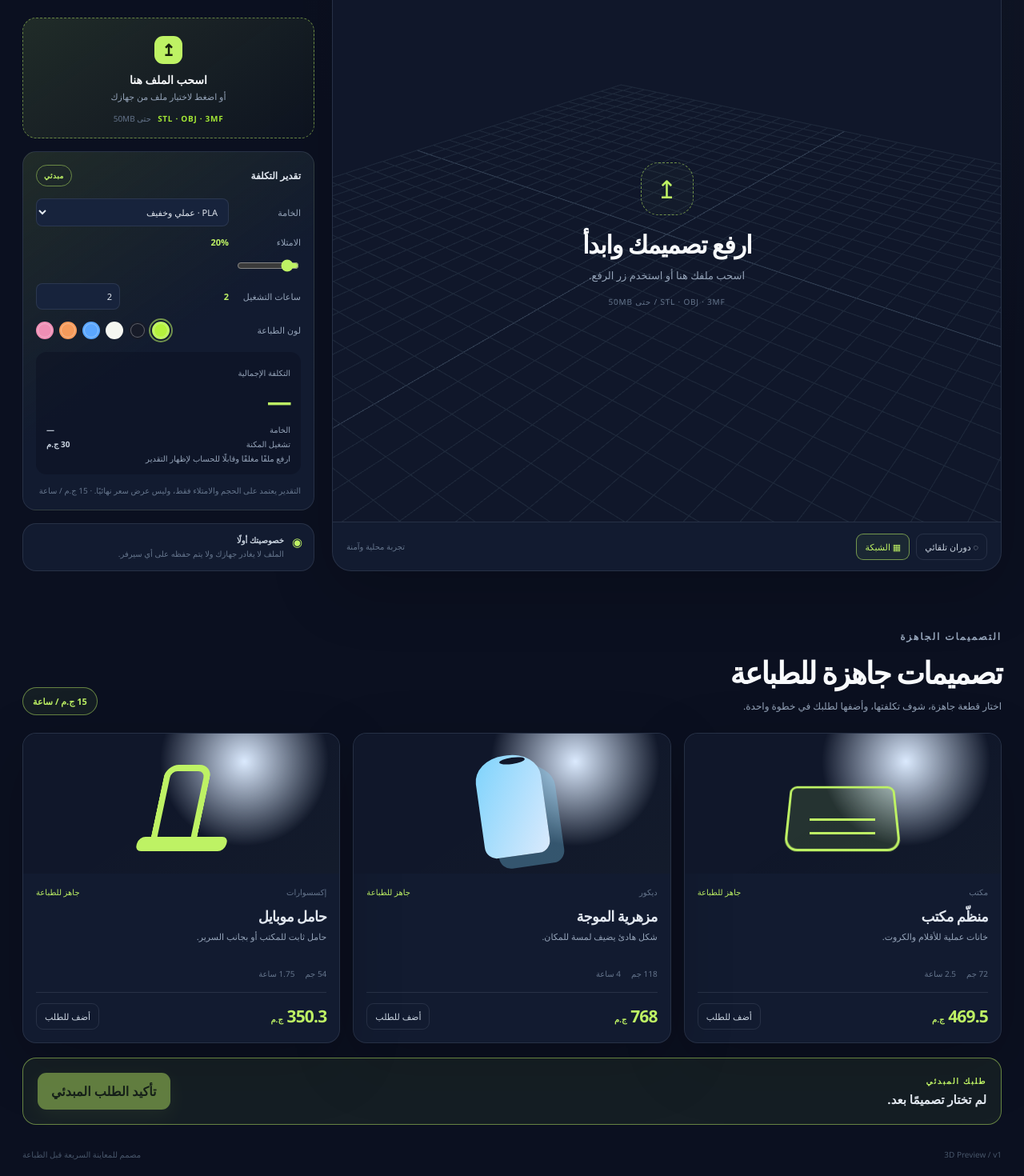
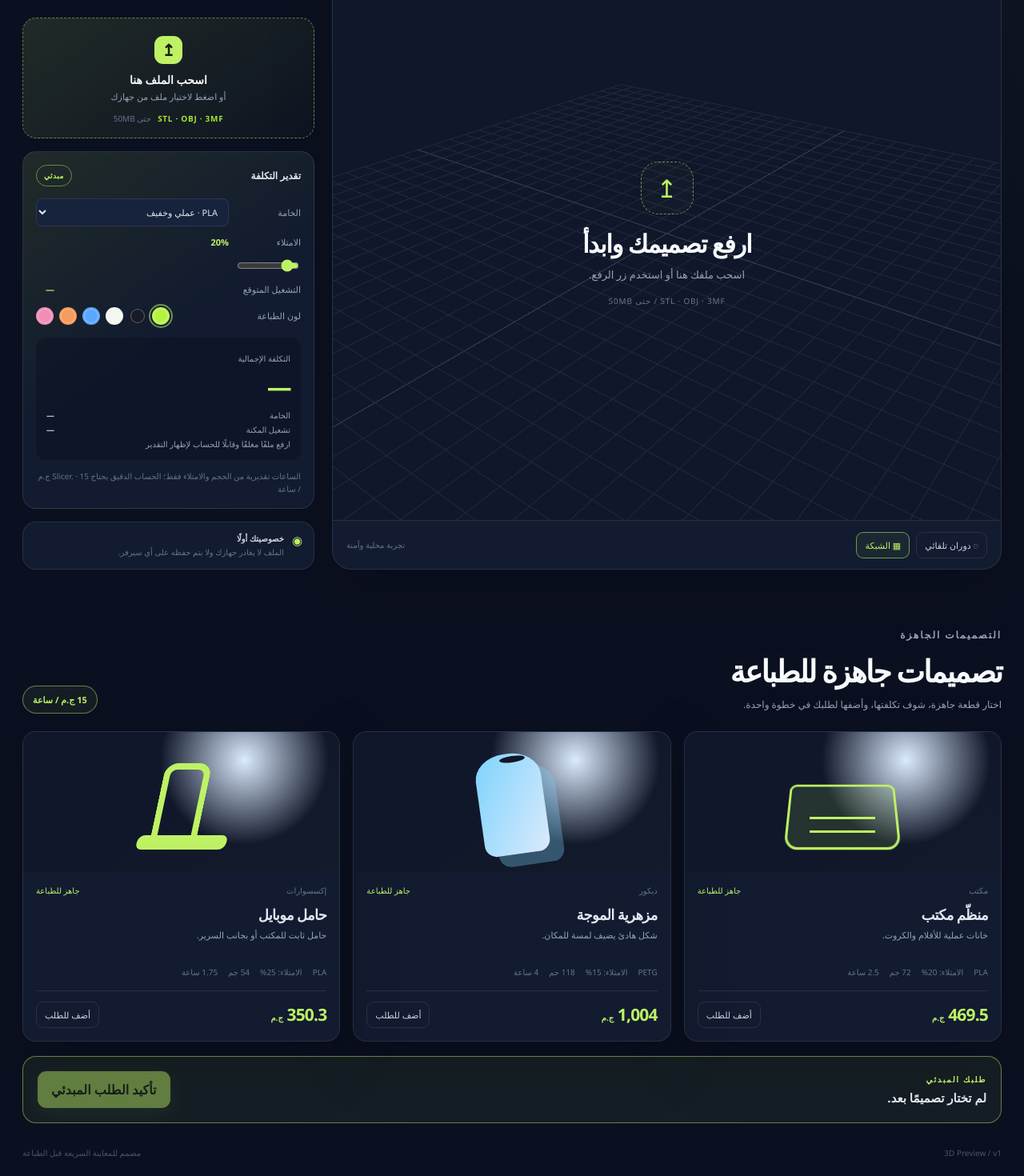
Before and after one commit to muhamaadessam/mojassam-3d, a Next.js app: page / in a window 1280 px wide. Shown: the part 251-1721 px from the top of the page at 80% size. Built offline with nearby package versions, Linux system fonts and the light colour scheme.

Commit message:
Estimate machine hours automatically

```diff
--- a/app/globals.css
+++ b/app/globals.css
@@ -73,6 +73,7 @@ select:focus { border-color: var(--color-brand); }
 .pricing-controls label:last-child { grid-template-columns: 78px 1fr auto; }
 .pricing-controls select, .pricing-controls input { width: 100%; }
 .pricing-controls output { color: var(--color-brand); font-size: 11px; font-weight: 800; }
+.auto-hours output { justify-self: end; }
 input[type='range'] { accent-color: var(--color-brand); }
 .pricing-controls input[type='number'] { min-width: 0; border: 1px solid var(--color-border); border-radius: 8px; padding: 8px 9px; color: var(--color-text-heading); background: var(--color-surface-raised); outline: none; font-size: 11px; }
 .color-picker { display: flex; align-items: center; justify-content: space-between; gap: 12px; margin-top: 15px; color: var(--color-text-muted); font-size: 11px; }
@@ -101,6 +102,7 @@ input[type='range'] { accent-color: var(--color-brand); }
 .store-grid { display: grid; grid-template-columns: repeat(3, minmax(0, 1fr)); gap: 16px; }
 .store-card { min-width: 0; overflow: hidden; border: 1px solid var(--color-border); border-radius: var(--radius-card); background: var(--color-surface); box-shadow: var(--shadow-panel); }
 .product-art { position: relative; height: 175px; overflow: hidden; background: radial-gradient(circle at 70% 20%, var(--color-info-soft), transparent 34%), var(--color-canvas); }
+.product-image { display: block; width: 100%; height: 175px; object-fit: cover; background: var(--color-canvas); }
 .product-art::before, .product-art::after, .product-art span { content: ''; position: absolute; display: block; }
 .product-art::after { inset: 0; background: linear-gradient(145deg, transparent 45%, var(--color-brand-surface-soft)); }
 .product-art.organizer::before { left: 50%; bottom: 30px; width: 132px; height: 76px; border: 3px solid var(--color-brand); border-radius: 9px 9px 16px 16px; background: var(--color-brand-surface-strong); transform: translateX(-50%) perspective(90px) rotateX(8deg); }
@@ -114,7 +116,7 @@ input[type='range'] { accent-color: var(--color-brand); }
 .store-card-meta span:last-child { color: var(--color-brand); }
 .store-card h3 { margin: 11px 0 5px; color: var(--color-text-heading); font-size: 18px; letter-spacing: -.035em; }
 .store-card p { min-height: 34px; margin: 0; color: var(--color-text-muted); font-size: 11px; line-height: 1.6; }
-.product-specs { display: flex; gap: 13px; margin-top: 14px; color: var(--color-text-subtle); font-size: 10px; }
+.product-specs { display: flex; flex-wrap: wrap; gap: 7px 13px; margin-top: 14px; color: var(--color-text-subtle); font-size: 10px; }
 .store-card-footer { display: flex; align-items: center; justify-content: space-between; gap: 10px; margin-top: 16px; padding-top: 13px; border-top: 1px solid var(--color-border); }
 .store-card-footer strong { color: var(--color-brand); font-size: 21px; letter-spacing: -.04em; }
 .store-card-footer small { font-size: 10px; letter-spacing: 0; }
--- a/app/page.tsx
+++ b/app/page.tsx
@@ -21,9 +21,12 @@ type ReadyDesign = {
   descriptionEn: string;
   categoryAr: string;
   categoryEn: string;
+  material: MaterialKey;
+  infill: number;
   weightGrams: number;
   printHours: number;
   artClass: string;
+  image?: string;
 };
 
 type ModelMetadata = {
@@ -59,9 +62,9 @@ const PRINT_COLORS: PrintColor[] = [
   { id: 'pink', ar: 'وردي', en: 'Pink', hex: '#ef8fb5' },
 ];
 const READY_DESIGNS: ReadyDesign[] = [
-  { id: 'desk-organizer', nameAr: 'منظّم مكتب', nameEn: 'Desk organizer', descriptionAr: 'خانات عملية للأقلام والكروت.', descriptionEn: 'Practical slots for pens and cards.', categoryAr: 'مكتب', categoryEn: 'Desk', weightGrams: 72, printHours: 2.5, artClass: 'organizer' },
-  { id: 'wave-vase', nameAr: 'مزهرية الموجة', nameEn: 'Wave vase', descriptionAr: 'شكل هادئ يضيف لمسة للمكان.', descriptionEn: 'A calm form that adds character to a room.', categoryAr: 'ديكور', categoryEn: 'Decor', weightGrams: 118, printHours: 4, artClass: 'vase' },
-  { id: 'phone-stand', nameAr: 'حامل موبايل', nameEn: 'Phone stand', descriptionAr: 'حامل ثابت للمكتب أو بجانب السرير.', descriptionEn: 'A stable stand for your desk or bedside.', categoryAr: 'إكسسوارات', categoryEn: 'Accessories', weightGrams: 54, printHours: 1.75, artClass: 'stand' },
+  { id: 'desk-organizer', nameAr: 'منظّم مكتب', nameEn: 'Desk organizer', descriptionAr: 'خانات عملية للأقلام والكروت.', descriptionEn: 'Practical slots for pens and cards.', categoryAr: 'مكتب', categoryEn: 'Desk', material: 'pla', infill: 20, weightGrams: 72, printHours: 2.5, artClass: 'organizer' },
+  { id: 'wave-vase', nameAr: 'مزهرية الموجة', nameEn: 'Wave vase', descriptionAr: 'شكل هادئ يضيف لمسة للمكان.', descriptionEn: 'A calm form that adds character to a room.', categoryAr: 'ديكور', categoryEn: 'Decor', material: 'petg', infill: 15, weightGrams: 118, printHours: 4, artClass: 'vase' },
+  { id: 'phone-stand', nameAr: 'حامل موبايل', nameEn: 'Phone stand', descriptionAr: 'حامل ثابت للمكتب أو بجانب السرير.', descriptionEn: 'A stable stand for your desk or bedside.', categoryAr: 'إكسسوارات', categoryEn: 'Accessories', material: 'pla', infill: 25, weightGrams: 54, printHours: 1.75, artClass: 'stand' },
 ];
 const COPY = {
   ar: {
@@ -102,7 +105,8 @@ const COPY = {
     petg: 'PETG · أقوى ومتين',
     infill: 'الامتلاء',
     printColor: 'لون الطباعة',
-    printHours: 'ساعات التشغيل',
+    printHours: 'التشغيل المتوقع',
+    autoCalculated: 'محسوبة تلقائيًا',
     hourlyRate: (rate: string) => `${rate} ج.م / ساعة`,
     materialCost: 'الخامة',
     machineCost: 'تشغيل المكنة',
@@ -110,7 +114,7 @@ const COPY = {
     approxPrice: 'السعر التقريبي',
     weightDetails: (weight: string, rate: string) => `وزن متوقع ${weight} جم · سعر ${rate} ج.م/جم`,
     noEstimate: 'ارفع ملفًا مغلقًا وقابلًا للحساب لإظهار التقدير',
-    estimateNote: 'التقدير يعتمد على الحجم والامتلاء فقط، وليس عرض سعر نهائيًا.',
+    estimateNote: 'الساعات تقديرية من الحجم والامتلاء فقط؛ الحساب الدقيق يحتاج Slicer.',
     privacyTitle: 'خصوصيتك أولًا',
     privacyBody: 'الملف لا يغادر جهازك ولا يتم حفظه على أي سيرفر.',
     footer: 'مصمم للمعاينة السريعة قبل الطباعة',
@@ -167,7 +171,8 @@ const COPY = {
     petg: 'PETG · stronger and durable',
     infill: 'Infill',
     printColor: 'Print color',
-    printHours: 'Machine hours',
+    printHours: 'Estimated run time',
+    autoCalculated: 'Calculated automatically',
     hourlyRate: (rate: string) => `${rate} EGP / hour`,
     materialCost: 'Material',
     machineCost: 'Machine time',
@@ -175,7 +180,7 @@ const COPY = {
     approxPrice: 'Estimated price',
     weightDetails: (weight: string, rate: string) => `Expected weight ${weight} g · Rate ${rate} EGP/g`,
     noEstimate: 'Upload a closed, measurable file to show an estimate',
-    estimateNote: 'This estimate uses volume and infill only; it is not a final quote.',
+    estimateNote: 'Hours are estimated from volume and infill; exact timing needs a slicer.',
     privacyTitle: 'Privacy first',
     privacyBody: 'Your file never leaves your device or gets saved to a server.',
     footer: 'Built for quick checks before printing',
@@ -217,7 +222,14 @@ function formatNumber(value: number, digits = 1) {
 }
 
 function getReadyPrice(design: ReadyDesign) {
-  return design.weightGrams * MATERIALS.pla.rate + design.printHours * MACHINE_HOURLY_RATE;
+  return design.weightGrams * MATERIALS[design.material].rate + design.printHours * MACHINE_HOURLY_RATE;
+}
+
+function estimateMachineHours(volumeCm3: number, dimensionsMm: THREE.Vector3, infill: number) {
+  const largestDimension = Math.max(dimensionsMm.x, dimensionsMm.y, dimensionsMm.z);
+  const sizeFactor = Math.max(1, largestDimension / 100);
+  const infillFactor = 0.7 + infill / 100;
+  return Math.max(0.25, 0.25 + (volumeCm3 / 14) * sizeFactor * infillFactor);
 }
 
 function parseModel(file: File, format: SupportedFormat) {
@@ -315,7 +327,6 @@ export default function Home() {
   const [materialKey, setMaterialKey] = useState<MaterialKey>('pla');
   const [unit, setUnit] = useState<UnitKey>('mm');
   const [infill, setInfill] = useState(20);
-  const [printHours, setPrintHours] = useState(2);
   const [printColor, setPrintColor] = useState<PrintColor>(PRINT_COLORS[0]);
   const [orderDesign, setOrderDesign] = useState<ReadyDesign | null>(null);
   const [orderNotice, setOrderNotice] = useState('');
@@ -493,8 +504,9 @@ export default function Home() {
   const effectiveFraction = Math.min(1, 0.15 + (infill / 100) * 0.85);
   const estimatedWeight = volumeCm3 ? volumeCm3 * selectedMaterial.density * effectiveFraction : null;
   const materialCost = estimatedWeight ? estimatedWeight * selectedMaterial.rate : null;
-  const machineCost = printHours * MACHINE_HOURLY_RATE;
-  const estimatedPrice = materialCost ? materialCost + machineCost : null;
+  const estimatedMachineHours = volumeCm3 && metadata?.dimensionsMm ? estimateMachineHours(volumeCm3, metadata.dimensionsMm, infill) : null;
+  const machineCost = estimatedMachineHours ? estimatedMachineHours * MACHINE_HOURLY_RATE : null;
+  const estimatedPrice = materialCost !== null && machineCost !== null ? materialCost + machineCost : null;
 
   return (
     <main className="app-shell">
@@ -597,7 +609,7 @@ export default function Home() {
             <div className="pricing-controls">
               <label>{text.material}<select value={materialKey} onChange={(event) => setMaterialKey(event.target.value as MaterialKey)}><option value="pla">{text.pla}</option><option value="petg">{text.petg}</option></select></label>
               <label>{text.infill} <output>{infill}%</output><input type="range" min="10" max="100" step="5" value={infill} onChange={(event) => setInfill(Number(event.target.value))} /></label>
-              <label>{text.printHours}<output>{formatNumber(printHours, 2)}</output><input type="number" min="0.5" max="999" step="0.25" value={printHours} onChange={(event) => setPrintHours(Math.max(0.5, Number(event.target.value) || 0.5))} /></label>
+              <label className="auto-hours"><span>{text.printHours}</span><output>{estimatedMachineHours ? `${formatNumber(estimatedMachineHours, 2)} ${language === 'ar' ? 'ساعة' : 'h'}` : '—'}</output></label>
             </div>
             <div className="color-picker">
               <span>{text.printColor}</span>
@@ -620,7 +632,7 @@ export default function Home() {
               <strong>{estimatedPrice ? <>{formatNumber(estimatedPrice)} <small>{language === 'ar' ? 'ج.م' : 'EGP'}</small></> : '—'}</strong>
               <div className="cost-breakdown">
                 <span>{text.materialCost}<b>{materialCost ? `${formatNumber(materialCost)} ${language === 'ar' ? 'ج.م' : 'EGP'}` : '—'}</b></span>
-                <span>{text.machineCost}<b>{formatNumber(machineCost)} {language === 'ar' ? 'ج.م' : 'EGP'}</b></span>
+                <span>{text.machineCost}<b>{machineCost ? `${formatNumber(machineCost)} ${language === 'ar' ? 'ج.م' : 'EGP'}` : '—'}</b></span>
               </div>
               <p>{estimatedWeight ? text.weightDetails(formatNumber(estimatedWeight, 1), formatNumber(selectedMaterial.rate, 0)) : text.noEstimate}</p>
             </div>
@@ -643,12 +655,12 @@ export default function Home() {
         <div className="store-grid">
           {READY_DESIGNS.map((design) => (
             <article className="store-card" key={design.id}>
-              <div className={`product-art ${design.artClass}`} aria-hidden="true"><span /></div>
+              {design.image ? <img className="product-image" src={design.image} alt={language === 'ar' ? design.nameAr : design.nameEn} /> : <div className={`product-art ${design.artClass}`} aria-hidden="true"><span /></div>}
               <div className="store-card-body">
                 <div className="store-card-meta"><span>{language === 'ar' ? design.categoryAr : design.categoryEn}</span><span>{text.readyTag}</span></div>
                 <h3>{language === 'ar' ? design.nameAr : design.nameEn}</h3>
                 <p>{language === 'ar' ? design.descriptionAr : design.descriptionEn}</p>
-                <div className="product-specs"><span>{formatNumber(design.weightGrams, 0)} {language === 'ar' ? 'جم' : 'g'}</span><span>{formatNumber(design.printHours, 2)} {language === 'ar' ? 'ساعة' : 'h'}</span></div>
+                <div className="product-specs"><span>{MATERIALS[design.material].label}</span><span>{text.infill}: {formatNumber(design.infill, 0)}%</span><span>{formatNumber(design.weightGrams, 0)} {language === 'ar' ? 'جم' : 'g'}</span><span>{formatNumber(design.printHours, 2)} {language === 'ar' ? 'ساعة' : 'h'}</span></div>
                 <div className="store-card-footer"><strong>{formatNumber(getReadyPrice(design))} <small>{language === 'ar' ? 'ج.م' : 'EGP'}</small></strong><button className="tool-button" onClick={() => { setOrderDesign(design); setOrderNotice(text.orderAdded); }}>{text.addToOrder}</button></div>
               </div>
             </article>
```
